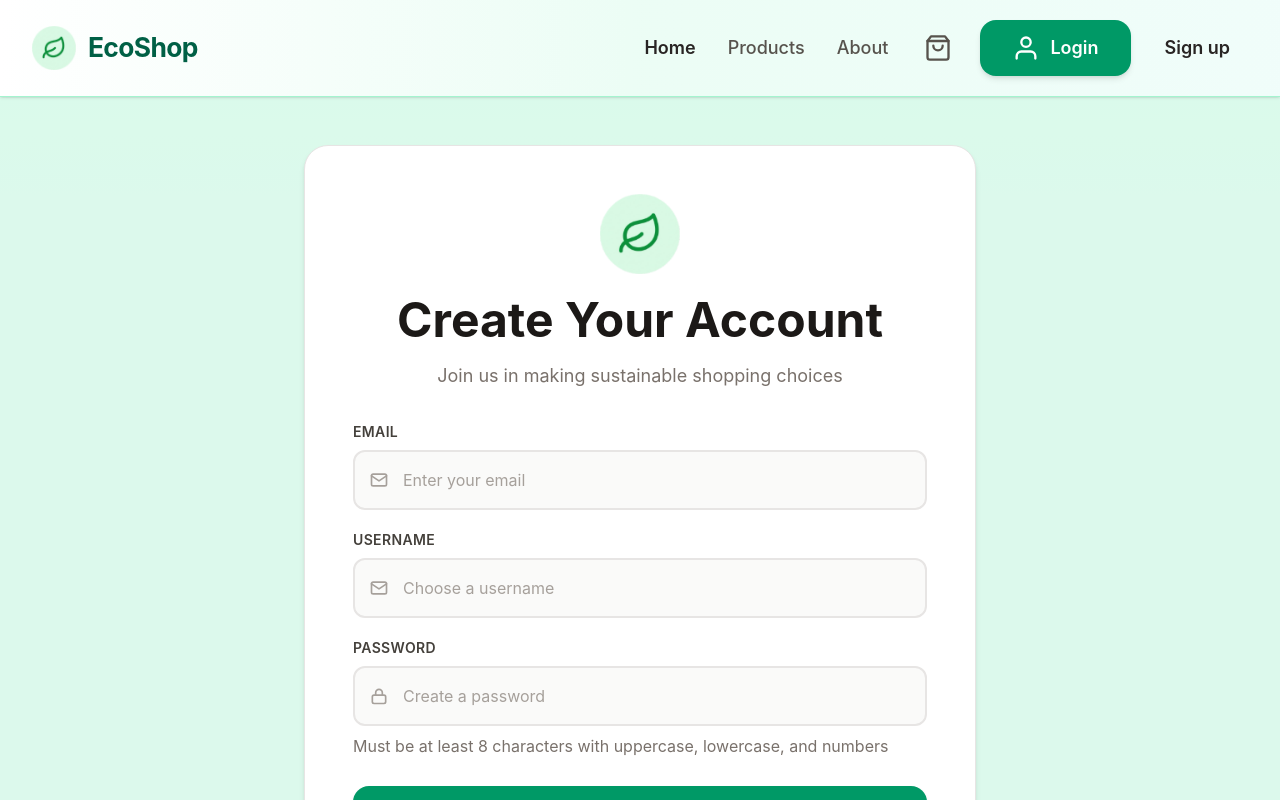
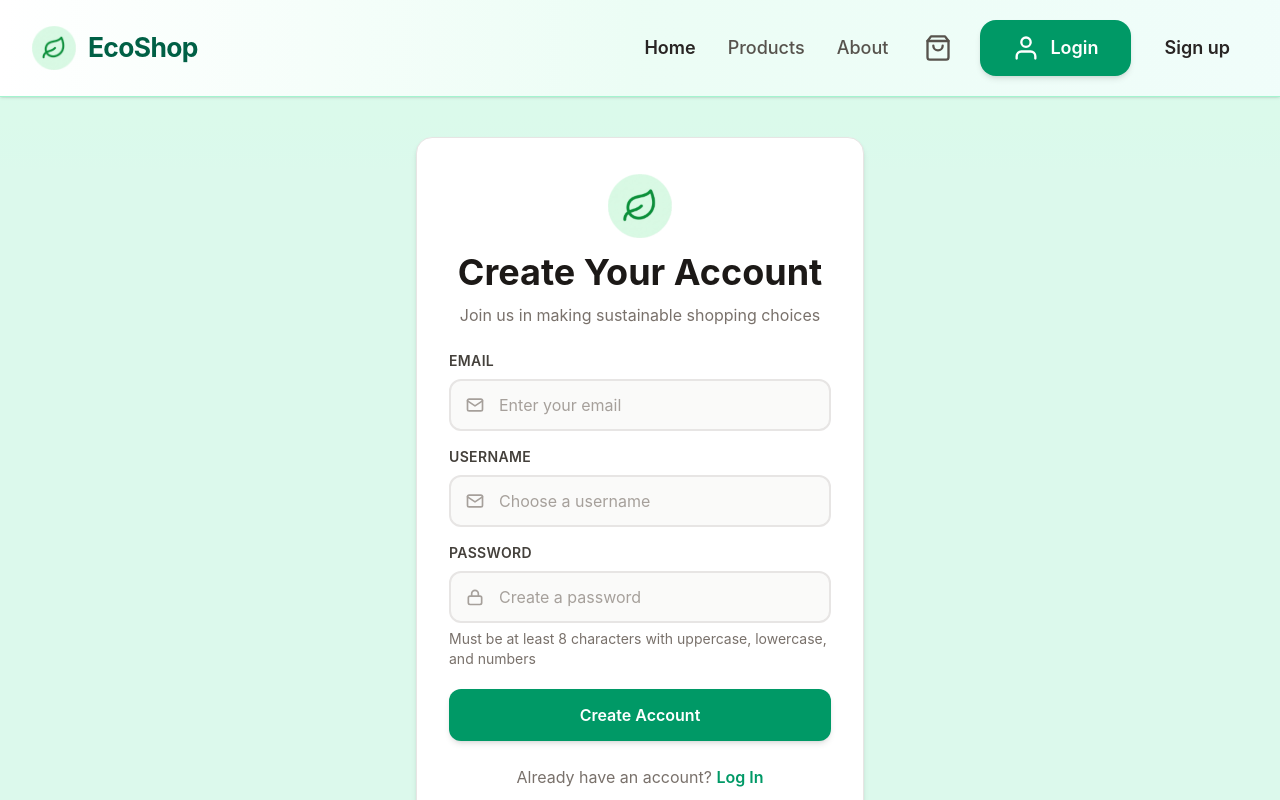
Before and after one commit to lucila-dev/Eco-Friendly-Shopping-Platform-, a React (Vite) app: page /signup in a window 1280 px wide. Shown: the top 800 px of the page. Built offline with nearby package versions, Linux system fonts and the light colour scheme; no server answers.

Commit message:
Login and sign-up forms are the same width so the page looks balanced.

```diff
--- a/src/pages/Login.jsx
+++ b/src/pages/Login.jsx
@@ -58,20 +58,20 @@ export default function Login() {
   }
 
   return (
-    <div className="min-h-[calc(100vh-7rem)] w-full flex items-center justify-center px-4 py-8 sm:px-10 sm:py-12">
-      <div className="w-full max-w-lg sm:max-w-xl lg:max-w-2xl rounded-3xl border border-stone-200 dark:border-emerald-800/50 bg-white dark:bg-stone-900/95 px-8 py-10 sm:px-12 sm:py-12 shadow-md dark:shadow-lg dark:shadow-black/25">
-        <div className="mb-8 flex flex-col items-center">
-          <img src="/favicon-96x96.png" alt="EcoShop" className="mb-4 h-16 w-16 sm:h-20 sm:w-20" />
-          <h1 className="text-4xl sm:text-5xl font-bold leading-tight text-stone-900 dark:text-stone-50 text-center">
+    <div className="min-h-[calc(100vh-7rem)] w-full flex items-center justify-center px-4 py-6 sm:py-10">
+      <div className="w-full max-w-md rounded-2xl border border-stone-200 dark:border-emerald-800/50 bg-white dark:bg-stone-900/95 px-6 py-8 sm:px-8 sm:py-9 shadow-md dark:shadow-lg dark:shadow-black/25">
+        <div className="mb-6 flex flex-col items-center">
+          <img src="/favicon-96x96.png" alt="EcoShop" className="mb-3 h-14 w-14 sm:h-16 sm:w-16" />
+          <h1 className="text-3xl sm:text-4xl font-bold leading-tight text-stone-900 dark:text-stone-50 text-center">
             {forgotMode ? 'Reset Password' : 'Welcome Back'}
           </h1>
-          <p className="mt-3 text-base sm:text-lg text-stone-500 dark:text-stone-400 text-center max-w-md">
+          <p className="mt-2 text-sm sm:text-base text-stone-500 dark:text-stone-400 text-center max-w-sm">
             {forgotMode
               ? 'Enter your email and we will send you a reset link'
               : 'Sign in to continue your sustainable shopping journey'}
           </p>
         </div>
-      <form onSubmit={handleSubmit} className="space-y-5">
+      <form onSubmit={handleSubmit} className="space-y-4">
         <div>
           <label htmlFor="email" className="mb-2 block text-sm font-semibold uppercase tracking-wide text-stone-700 dark:text-stone-300">
             Email
@@ -86,7 +86,7 @@ export default function Login() {
               value={email}
               onChange={(e) => setEmail(e.target.value)}
               required
-              className="w-full rounded-xl border-2 border-stone-200 dark:border-stone-600 bg-stone-50 dark:bg-stone-800/90 py-3.5 sm:py-4 pl-12 pr-4 text-base text-stone-800 dark:text-stone-100 outline-none focus:border-emerald-500 focus:bg-white dark:focus:bg-stone-950 placeholder:text-stone-400 dark:placeholder:text-stone-500"
+              className="w-full rounded-xl border-2 border-stone-200 dark:border-stone-600 bg-stone-50 dark:bg-stone-800/90 py-2.5 sm:py-3 pl-12 pr-4 text-sm sm:text-base text-stone-800 dark:text-stone-100 outline-none focus:border-emerald-500 focus:bg-white dark:focus:bg-stone-950 placeholder:text-stone-400 dark:placeholder:text-stone-500"
               placeholder="Enter your email"
             />
           </div>
@@ -107,17 +107,17 @@ export default function Login() {
                 onChange={(e) => setPassword(e.target.value)}
                 required
                 minLength={8}
-                className="w-full rounded-xl border-2 border-stone-200 dark:border-stone-600 bg-stone-50 dark:bg-stone-800/90 py-3.5 sm:py-4 pl-12 pr-4 text-base text-stone-800 dark:text-stone-100 outline-none focus:border-emerald-500 focus:bg-white dark:focus:bg-stone-950 placeholder:text-stone-400 dark:placeholder:text-stone-500"
+                className="w-full rounded-xl border-2 border-stone-200 dark:border-stone-600 bg-stone-50 dark:bg-stone-800/90 py-2.5 sm:py-3 pl-12 pr-4 text-sm sm:text-base text-stone-800 dark:text-stone-100 outline-none focus:border-emerald-500 focus:bg-white dark:focus:bg-stone-950 placeholder:text-stone-400 dark:placeholder:text-stone-500"
                 placeholder="Enter your password"
               />
             </div>
           </div>
         )}
-        {error && <p className="text-red-600 dark:text-red-400 text-base">{error}</p>}
-        {success && <p className="text-emerald-600 dark:text-emerald-400 text-base">{success}</p>}
+        {error && <p className="text-red-600 dark:text-red-400 text-sm sm:text-base">{error}</p>}
+        {success && <p className="text-emerald-600 dark:text-emerald-400 text-sm sm:text-base">{success}</p>}
         <button
           type="submit"
-          className="mt-2 w-full rounded-2xl bg-emerald-600 px-4 py-4 sm:py-5 text-lg font-semibold text-white transition hover:bg-emerald-700 shadow-md"
+          className="mt-1 w-full rounded-xl bg-emerald-600 px-4 py-3 sm:py-3.5 text-base font-semibold text-white transition hover:bg-emerald-700 shadow-md"
         >
           {forgotMode ? 'Send Reset Link' : 'Sign In'}
         </button>
@@ -127,7 +127,7 @@ export default function Login() {
           <button
             type="button"
             onClick={() => setForgotMode(true)}
-            className="text-base sm:text-lg font-semibold text-emerald-600 dark:text-emerald-400 hover:underline"
+            className="text-sm sm:text-base font-semibold text-emerald-600 dark:text-emerald-400 hover:underline"
           >
             Forgot password?
           </button>
@@ -138,13 +138,13 @@ export default function Login() {
           <button
             type="button"
             onClick={() => setForgotMode(false)}
-            className="text-base sm:text-lg text-stone-600 dark:text-stone-400 hover:text-emerald-600 dark:hover:text-emerald-400"
+            className="text-sm sm:text-base text-stone-600 dark:text-stone-400 hover:text-emerald-600 dark:hover:text-emerald-400"
           >
             Back to sign in
           </button>
         </p>
       )}
-      <p className="mt-8 text-center text-base sm:text-lg text-stone-500 dark:text-stone-400">
+      <p className="mt-6 text-center text-sm sm:text-base text-stone-500 dark:text-stone-400">
         Don’t have an account?{' '}
         <Link to="/signup" className="font-semibold text-emerald-600 dark:text-emerald-400 hover:underline">
           Create Account
--- a/src/pages/Signup.jsx
+++ b/src/pages/Signup.jsx
@@ -48,18 +48,18 @@ export default function Signup() {
   }
 
   return (
-    <div className="min-h-[calc(100vh-7rem)] w-full flex items-center justify-center px-4 py-8 sm:px-10 sm:py-12">
-      <div className="w-full max-w-lg sm:max-w-xl lg:max-w-2xl rounded-3xl border border-stone-200 dark:border-emerald-800/50 bg-white dark:bg-stone-900/95 px-8 py-10 sm:px-12 sm:py-12 shadow-md dark:shadow-lg dark:shadow-black/25">
-        <div className="mb-8 flex flex-col items-center">
-          <img src="/favicon-96x96.png" alt="EcoShop" className="mb-4 h-16 w-16 sm:h-20 sm:w-20" />
-          <h1 className="text-4xl sm:text-5xl font-bold leading-tight text-stone-900 dark:text-stone-50 text-center">
+    <div className="min-h-[calc(100vh-7rem)] w-full flex items-center justify-center px-4 py-6 sm:py-10">
+      <div className="w-full max-w-md rounded-2xl border border-stone-200 dark:border-emerald-800/50 bg-white dark:bg-stone-900/95 px-6 py-8 sm:px-8 sm:py-9 shadow-md dark:shadow-lg dark:shadow-black/25">
+        <div className="mb-6 flex flex-col items-center">
+          <img src="/favicon-96x96.png" alt="EcoShop" className="mb-3 h-14 w-14 sm:h-16 sm:w-16" />
+          <h1 className="text-3xl sm:text-4xl font-bold leading-tight text-stone-900 dark:text-stone-50 text-center">
             Create Your Account
           </h1>
-          <p className="mt-3 text-base sm:text-lg text-stone-500 dark:text-stone-400 text-center max-w-md">
+          <p className="mt-2 text-sm sm:text-base text-stone-500 dark:text-stone-400 text-center max-w-sm">
             Join us in making sustainable shopping choices
           </p>
         </div>
-      <form onSubmit={handleSubmit} className="space-y-5">
+      <form onSubmit={handleSubmit} className="space-y-4">
         <div>
           <label htmlFor="email" className="mb-2 block text-sm font-semibold uppercase tracking-wide text-stone-700 dark:text-stone-300">
             Email
@@ -74,7 +74,7 @@ export default function Signup() {
               value={email}
               onChange={(e) => setEmail(e.target.value)}
               required
-              className="w-full rounded-xl border-2 border-stone-200 dark:border-stone-600 bg-stone-50 dark:bg-stone-800/90 py-3.5 sm:py-4 pl-12 pr-4 text-base text-stone-800 dark:text-stone-100 outline-none focus:border-emerald-500 focus:bg-white dark:focus:bg-stone-950 placeholder:text-stone-400 dark:placeholder:text-stone-500"
+              className="w-full rounded-xl border-2 border-stone-200 dark:border-stone-600 bg-stone-50 dark:bg-stone-800/90 py-2.5 sm:py-3 pl-12 pr-4 text-sm sm:text-base text-stone-800 dark:text-stone-100 outline-none focus:border-emerald-500 focus:bg-white dark:focus:bg-stone-950 placeholder:text-stone-400 dark:placeholder:text-stone-500"
               placeholder="Enter your email"
             />
           </div>
@@ -92,7 +92,7 @@ export default function Signup() {
               type="text"
               value={username}
               onChange={(e) => setUsername(e.target.value)}
-              className="w-full rounded-xl border-2 border-stone-200 dark:border-stone-600 bg-stone-50 dark:bg-stone-800/90 py-3.5 sm:py-4 pl-12 pr-4 text-base text-stone-800 dark:text-stone-100 outline-none focus:border-emerald-500 focus:bg-white dark:focus:bg-stone-950 placeholder:text-stone-400 dark:placeholder:text-stone-500"
+              className="w-full rounded-xl border-2 border-stone-200 dark:border-stone-600 bg-stone-50 dark:bg-stone-800/90 py-2.5 sm:py-3 pl-12 pr-4 text-sm sm:text-base text-stone-800 dark:text-stone-100 outline-none focus:border-emerald-500 focus:bg-white dark:focus:bg-stone-950 placeholder:text-stone-400 dark:placeholder:text-stone-500"
               placeholder="Choose a username"
             />
           </div>
@@ -112,24 +112,24 @@ export default function Signup() {
               onChange={(e) => setPassword(e.target.value)}
               required
               minLength={8}
-              className="w-full rounded-xl border-2 border-stone-200 dark:border-stone-600 bg-stone-50 dark:bg-stone-800/90 py-3.5 sm:py-4 pl-12 pr-4 text-base text-stone-800 dark:text-stone-100 outline-none focus:border-emerald-500 focus:bg-white dark:focus:bg-stone-950 placeholder:text-stone-400 dark:placeholder:text-stone-500"
+              className="w-full rounded-xl border-2 border-stone-200 dark:border-stone-600 bg-stone-50 dark:bg-stone-800/90 py-2.5 sm:py-3 pl-12 pr-4 text-sm sm:text-base text-stone-800 dark:text-stone-100 outline-none focus:border-emerald-500 focus:bg-white dark:focus:bg-stone-950 placeholder:text-stone-400 dark:placeholder:text-stone-500"
               placeholder="Create a password"
             />
           </div>
-          <p className="mt-2 text-sm sm:text-base text-stone-500 dark:text-stone-400">
+          <p className="mt-1.5 text-xs sm:text-sm text-stone-500 dark:text-stone-400">
             Must be at least 8 characters with uppercase, lowercase, and numbers
           </p>
         </div>
-        {error && <p className="text-red-600 dark:text-red-400 text-base">{error}</p>}
-        {success && <p className="text-emerald-600 dark:text-emerald-400 text-base">{success}</p>}
+        {error && <p className="text-red-600 dark:text-red-400 text-sm sm:text-base">{error}</p>}
+        {success && <p className="text-emerald-600 dark:text-emerald-400 text-sm sm:text-base">{success}</p>}
         <button
           type="submit"
-          className="mt-2 w-full rounded-2xl bg-emerald-600 px-4 py-4 sm:py-5 text-lg font-semibold text-white transition hover:bg-emerald-700 shadow-md"
+          className="mt-1 w-full rounded-xl bg-emerald-600 px-4 py-3 sm:py-3.5 text-base font-semibold text-white transition hover:bg-emerald-700 shadow-md"
         >
           Create Account
         </button>
       </form>
-      <p className="mt-8 text-center text-base sm:text-lg text-stone-500 dark:text-stone-400">
+      <p className="mt-6 text-center text-sm sm:text-base text-stone-500 dark:text-stone-400">
         Already have an account?{' '}
         <Link to="/login" className="font-semibold text-emerald-600 dark:text-emerald-400 hover:underline">
           Log In
```
